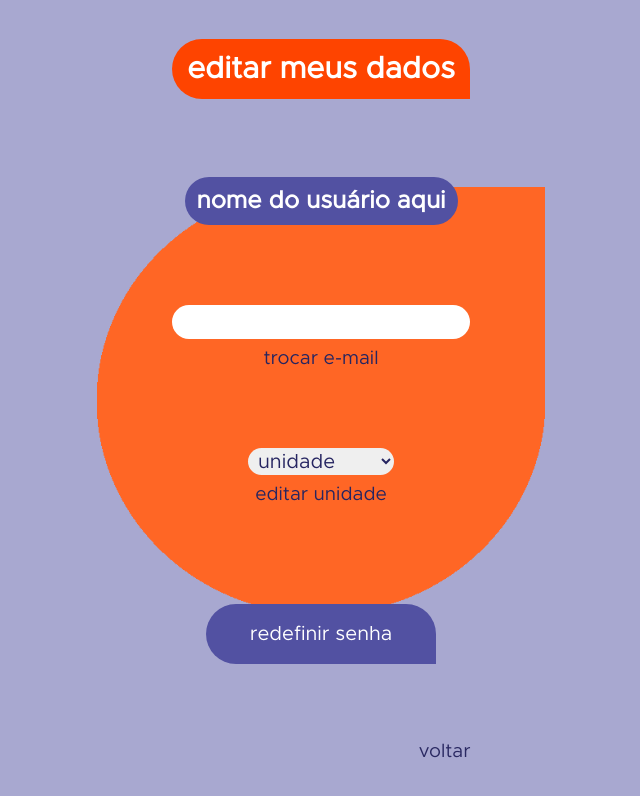
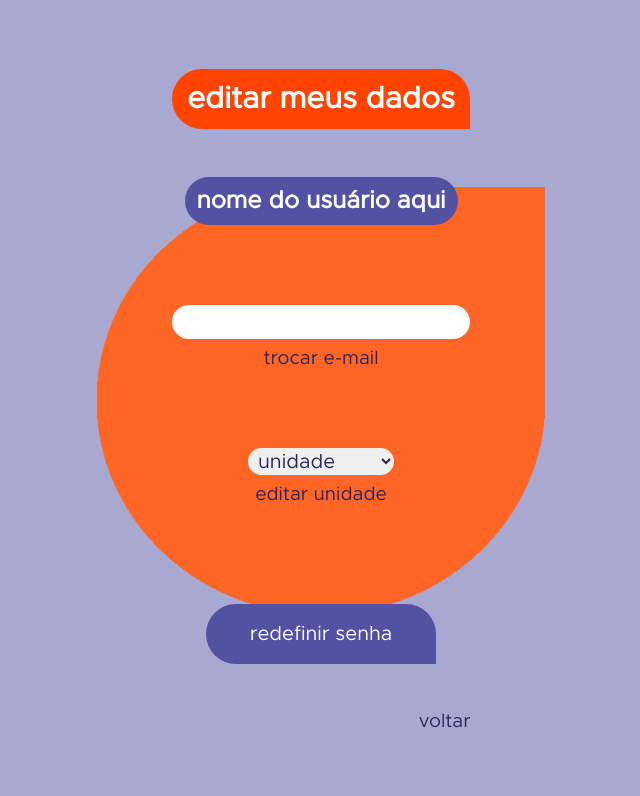
Before and after one commit to DrielisonLopes/littleJuice, a plain HTML site: page frontend/pages/editar-dados.html in a window 1280 px wide. Shown: the whole page, without its empty margins (319-959 px from the left). Drawn offline with Linux system fonts and the light colour scheme.

Commit message:
corrigido margens da tela de editar dados

```diff
--- a/frontend/css/style-editar-dados.css
+++ b/frontend/css/style-editar-dados.css
@@ -9,7 +9,7 @@ body{
 
 .container{
     width: 100vw;
-    height: 100vh;
+    min-height: 100vh;
     display: flex;
     flex-direction: column;
     justify-content: center;
@@ -31,6 +31,8 @@ h1{
     font-size: 30px;
     font-weight: bold;
     text-align: center;
+    margin-top: 6vh;
+    margin-bottom: 6vh;
 }
 
 #div-editar-dados{
@@ -38,6 +40,7 @@ h1{
     flex-direction: column;
     align-items: center;
     justify-content: space-between;
+    margin-bottom: 6vh;
 }
 
 h2{
@@ -85,3 +88,7 @@ button{
     font-size: 20px;
     color: #FFFFFF;
 }
+
+#voltar{
+    margin-bottom: 6vh;
+}
--- a/frontend/pages/editar-dados.html
+++ b/frontend/pages/editar-dados.html
@@ -37,12 +37,9 @@
                 <button id="btn-redefinir-senha">redefinir senha</button>
             </div>
 
-            <a id="voltar">voltar</a>
+            <a id="voltar" href="./principal.html">voltar</a>
 
         </main>
     </div>
-
-    <!--background-->
-    <div class="bg-fundo"></div>
 </body>
 </html>
```
